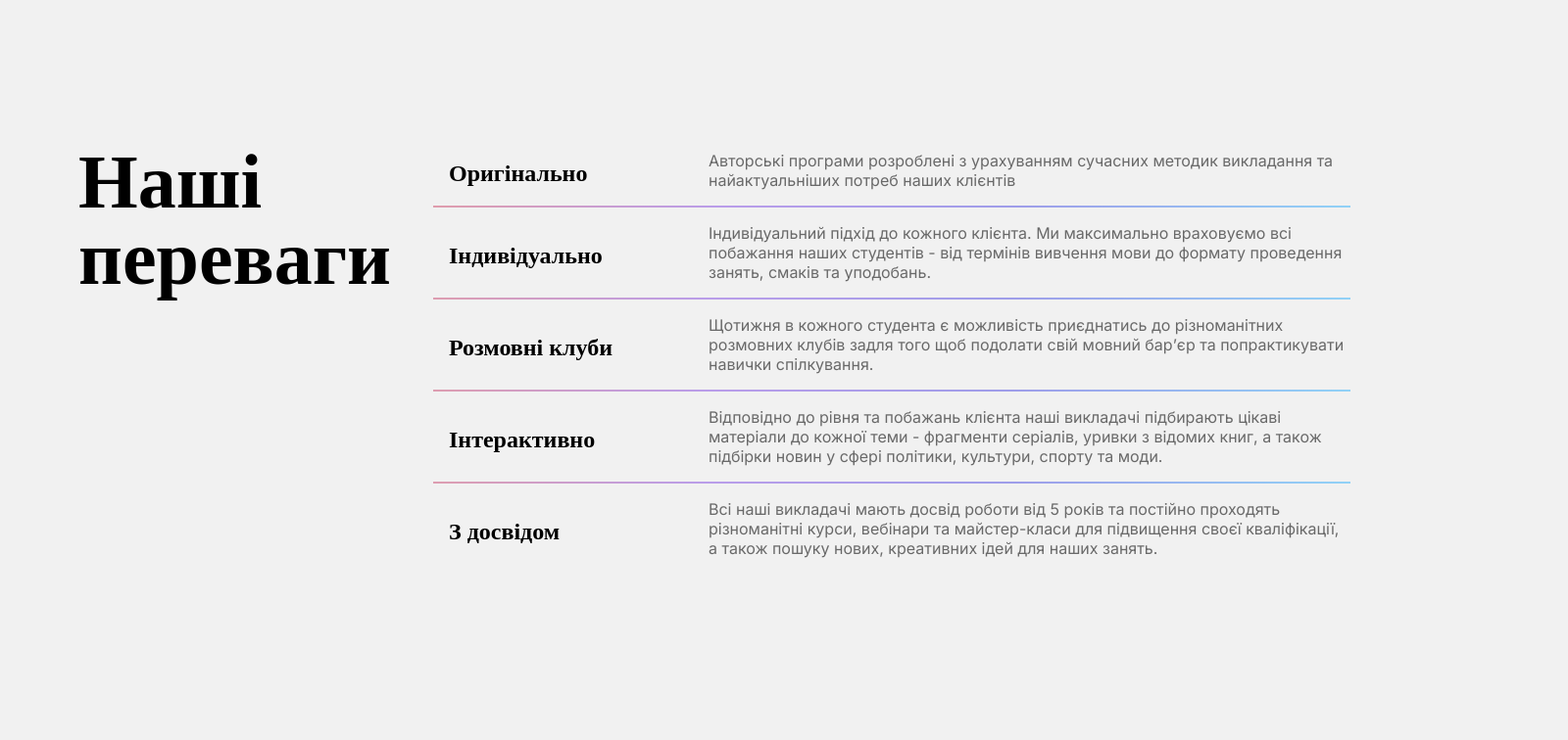
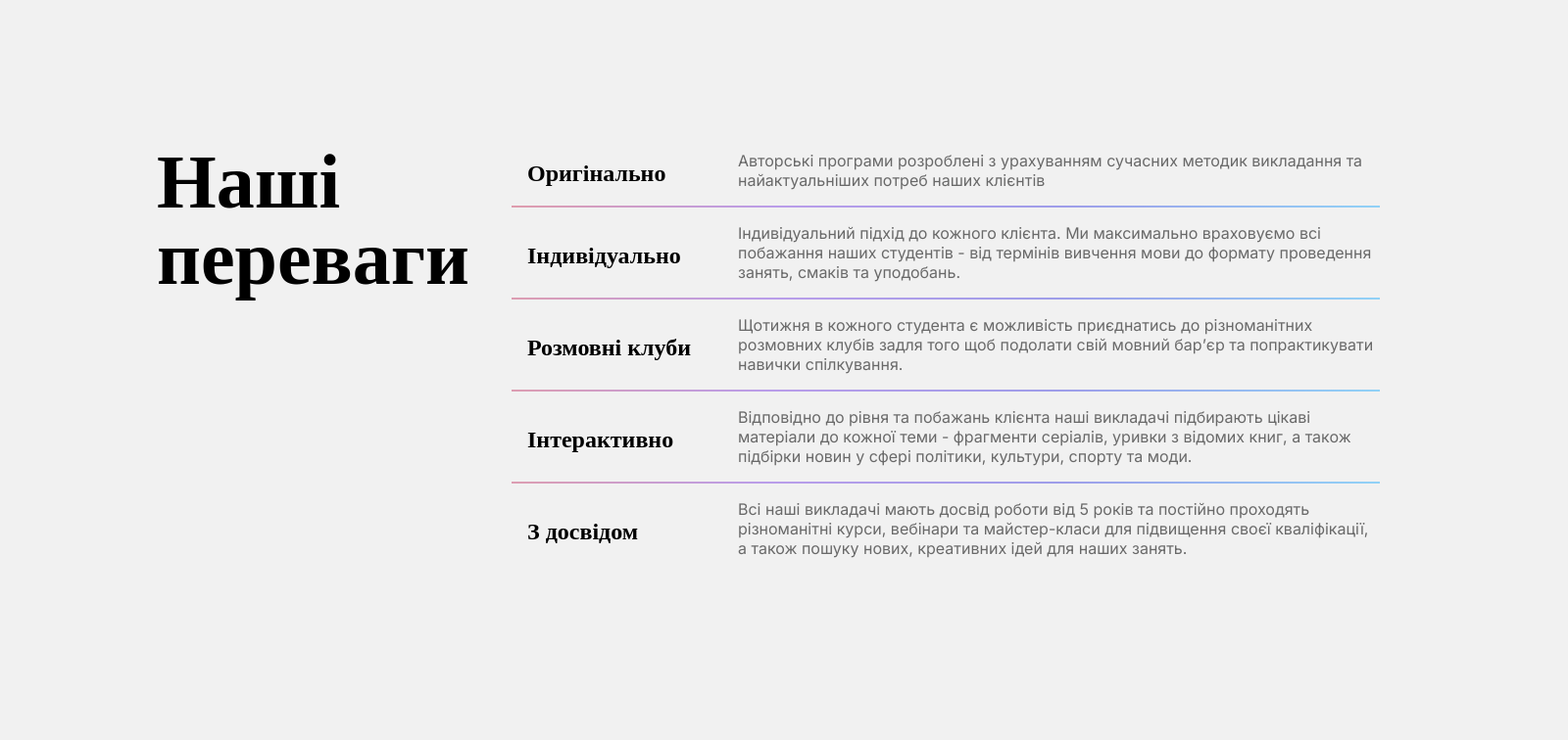
Before and after one commit to mirajane2207/english-school, a React (Create React App) app: page / in a window 1536 px wide. Shown: the part 1920-2676 px from the top of the page at 98% size, 1600 px wide, since content can reach past the window. Built offline with nearby package versions, Linux system fonts and the light colour scheme.

Commit message:
Update adaptive

```diff
--- a/src/components/Advantages/Advantages.module.css
+++ b/src/components/Advantages/Advantages.module.css
@@ -3,7 +3,6 @@
     display: flex;
     align-items: flex-start;
     gap: 62px;
-    width: 920px;
 }
 
 .advantages__list {
@@ -27,7 +26,6 @@
     justify-content: space-between;
     transition-property: background-color, color;
     transition-duration: 1s;
-    width: 920px;
     position: relative;
     z-index: 1000;
 }
--- a/src/components/AdvantagesItem/AdvantagesItem.module.css
+++ b/src/components/AdvantagesItem/AdvantagesItem.module.css
@@ -7,7 +7,6 @@
     transition-property: background-color, color;
     transition-duration: 1s;
     border-image: var(--strong-gradient) 1;
-    width: 920px;
     border-bottom: 2px solid;
     position: relative;
     z-index: 1000;
--- a/src/components/Footer/Footer.module.css
+++ b/src/components/Footer/Footer.module.css
@@ -45,6 +45,12 @@ footer {
 
 .footer__nav {
     cursor: pointer;
+}
+
+@media(min-width: 1440px) {
+    footer {
+        width: 1216px;
+    }
 }
 
 @media(max-width: 1439px) {
--- a/src/components/Form/Form.module.css
+++ b/src/components/Form/Form.module.css
@@ -162,6 +162,16 @@ input:focus::placeholder {
     }
 }
 
+@media(min-width: 1440px) {
+    .form__wrapper {
+        width: 1280px;
+    }
+
+    .form__container {
+        width: 1216px;
+    }
+}
+
 @media(max-width: 899px) {
 
     .form__wrapper {
--- a/src/components/Header/Header.module.css
+++ b/src/components/Header/Header.module.css
@@ -61,10 +61,11 @@
     }
 
     .header_img_children {
-        width: 765px;
+        width: 1140px;
+        height: 750px;
         background-repeat: no-repeat;
         position: relative;
-        right: -82px;
+        right: -177px;
     }
 }
 
--- a/src/components/ParentsAskItem/ParentsAskItem.jsx
+++ b/src/components/ParentsAskItem/ParentsAskItem.jsx
@@ -2,11 +2,9 @@ import { React, useState } from 'react';
 import classes from './ParentsAskItem.module.css';
 
 const ParentsAskItem = (props) => {
-    const [state, setState] = useState('closed');
     const [visible, setVisible] = useState(true)
 
     function changeState() {
-        setState(previous => previous === 'closed' ? 'opened' : 'closed')
         setVisible(!visible)
     }
 
--- a/src/components/ReviewItem/ReviewItem.module.css
+++ b/src/components/ReviewItem/ReviewItem.module.css
@@ -1,5 +1,5 @@
 .review__container {
-    width: 286px;
+    width: auto;
     height: 385px;
     border-radius: 24px;
     padding: 32px;
--- a/src/components/Reviews/Reviews.module.css
+++ b/src/components/Reviews/Reviews.module.css
@@ -45,6 +45,13 @@
     align-items: center;
     flex-direction: column;
     gap: 40px;
+}
+
+@media(min-width: 1440px) {
+    .reviews__container {
+        width: 1280px;
+    }
+
 }
 
 @media(max-width: 1439px) {
--- a/src/components/TariffItem/TariffItem.module.css
+++ b/src/components/TariffItem/TariffItem.module.css
@@ -1,7 +1,6 @@
 .tariff__container {
     margin-right: 32px;
     display: flex;
-    width: 286px;
     padding: 24px 16px;
     flex-direction: column;
     align-items: center;
--- a/src/components/Tariffs/Tariffs.module.css
+++ b/src/components/Tariffs/Tariffs.module.css
@@ -24,7 +24,6 @@
 
 .tariffs__items_container {
     width: 72vw;
-    padding: 10px;
     display: flex;
     align-items: flex-start;
     overflow-x: hidden;
--- a/src/index.css
+++ b/src/index.css
@@ -100,6 +100,14 @@ button:hover {
   flex-direction: column;
 }
 
+@media(min-width: 1440px) {
+  .wrapper {
+    max-width: 1280px;
+    margin: 0 auto;
+    padding: 0 160px;
+  }
+}
+
 @media(max-width: 1439px) {
   .wrapper {
     width: calc(100vw - 60px);
```
